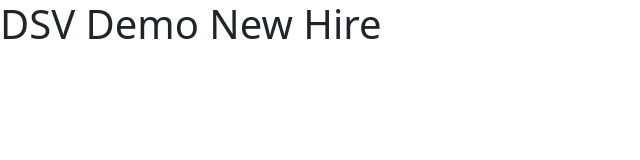
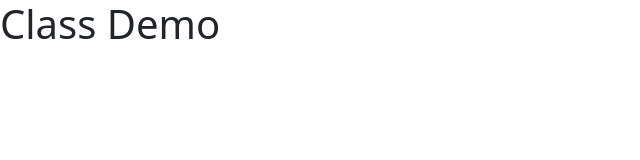
Before and after one commit to jasontaylor0891/dsv-github-action-demo, a plain HTML site: page index.html in a window 1280 px wide. Shown: the whole page, without its empty margins (0-640 px from the left). Drawn offline with nearby package versions, Linux system fonts and the light colour scheme.

Commit message:
Update index.html

```diff
--- a/index.html
+++ b/index.html
@@ -13,6 +13,6 @@
 </head>
 
 <body>
-<h1>DSV Demo New Hire</h1>
+<h1>Class Demo</h1>
 </body>
 </html>
```
